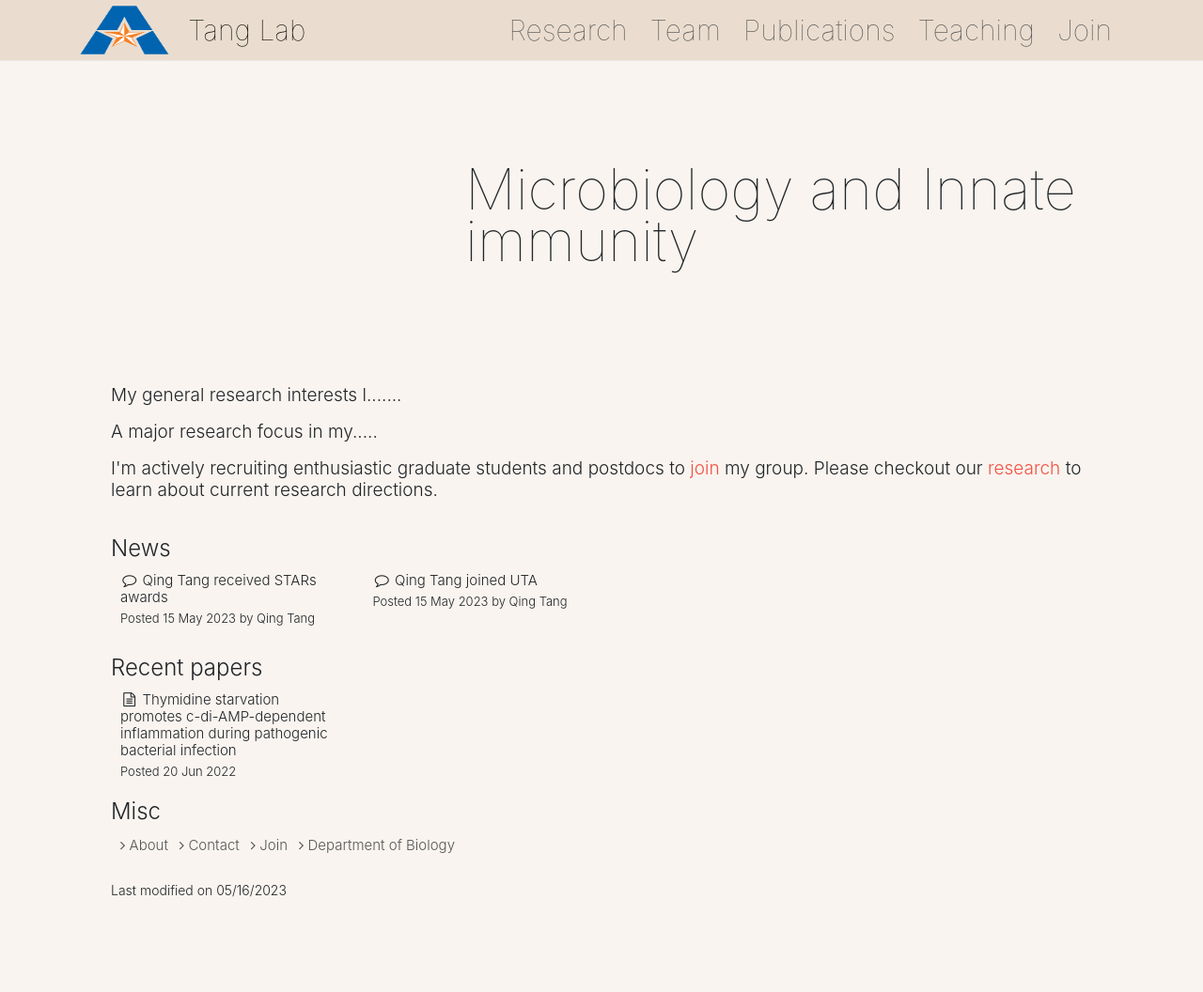
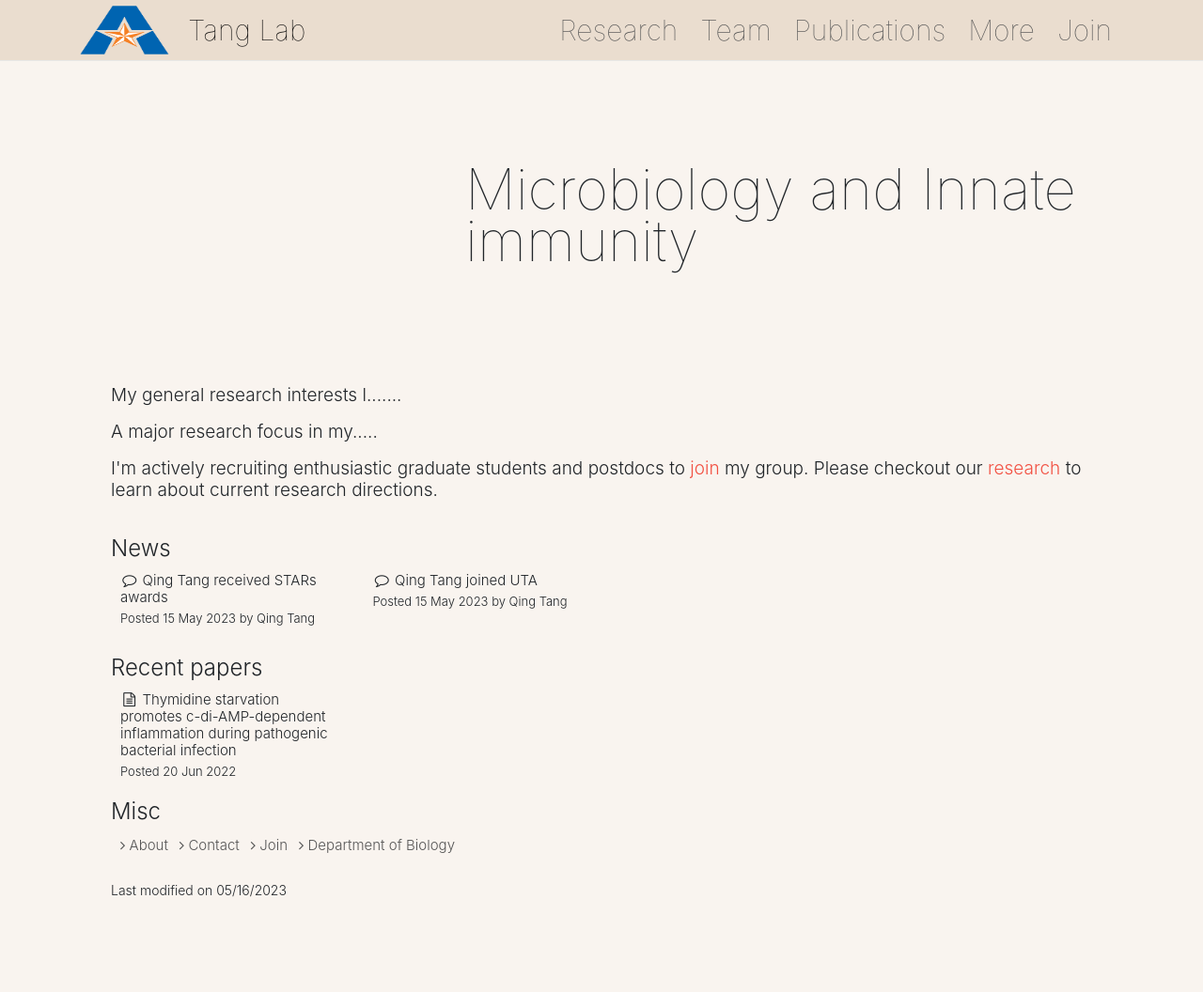
Before and after one commit to qingtanglab/qingtanglab.github.io, a Jekyll site: the page built from index.html, in a window 1280 px wide. Shown: the whole page at 94% size. Built offline with Jekyll 4.4.1, drawn with Linux system fonts in a browser that asks for light colours.

Commit message:
Update default.html

```diff
--- a/_layouts/default.html
+++ b/_layouts/default.html
@@ -90,12 +90,12 @@
 						<a class="mx-1" href="/papers/">Publications</a>
 						</li>
 
-						{% if page.categories.first == 'Teaching' %}
+						{% if page.categories.first == 'More' %}
 						<li class="nav-link active">
 						{% else %}
 						<li class="nav-link">
 						{% endif %}
-						<a class="mx-1" href="/teaching/teaching">Teaching</a>
+						<a class="mx-1" href="/more/more">More</a>
 						</li>
 
 					    {% if page.categories.first == 'misc' %}
```
